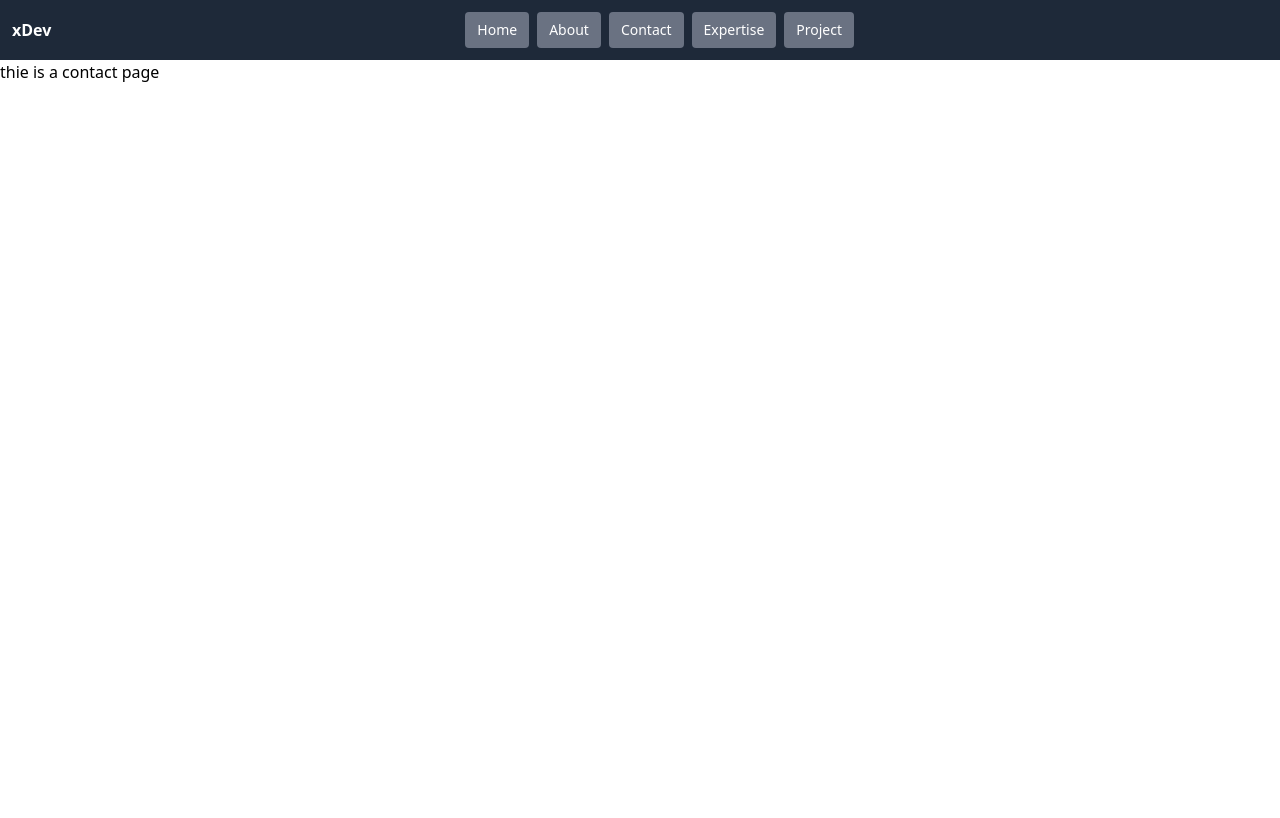
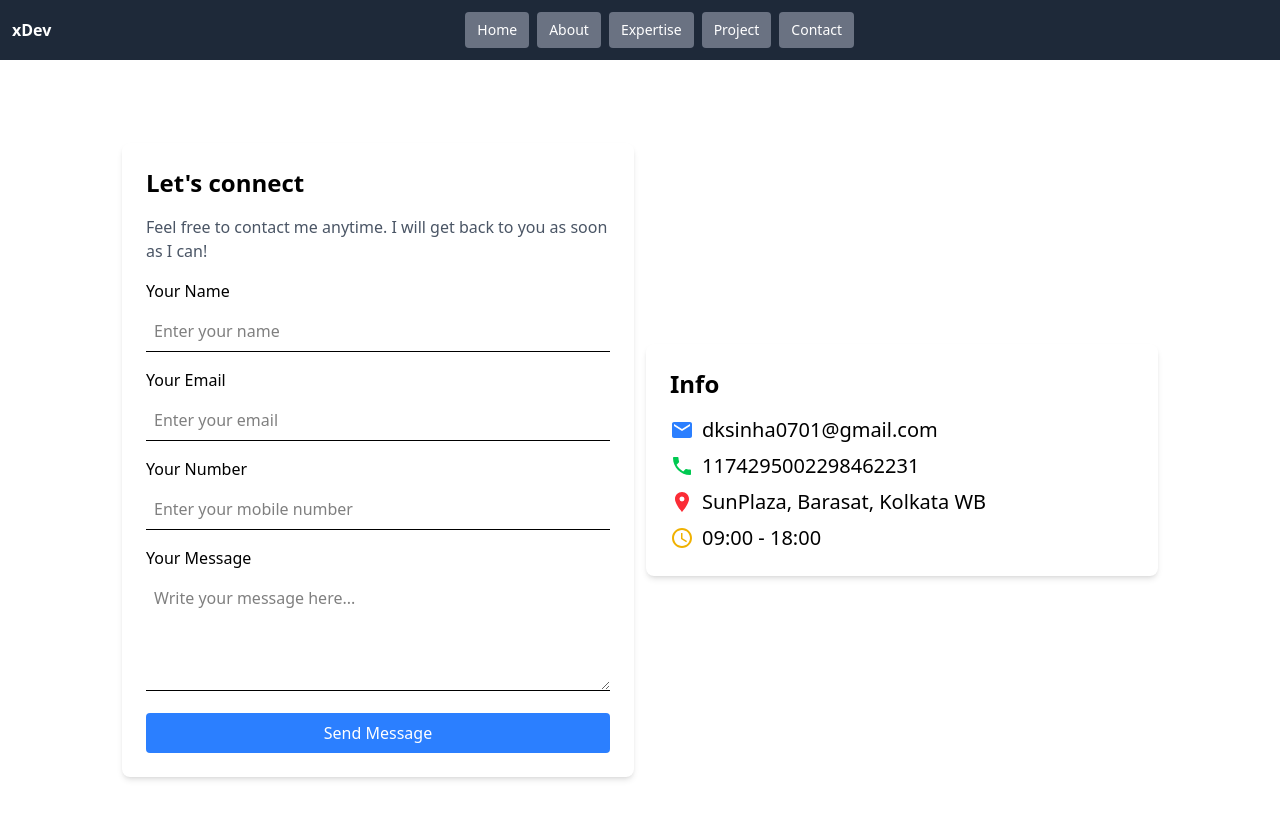
Before and after one commit to luciferdk/Dhrup-Sinha, a Next.js app: page /allPages/contact in a window 1280 px wide. Shown: the top 818 px of the page. Built offline with nearby package versions, Linux system fonts and the light colour scheme.

Commit message:
adding contactPage and fix aboutPage and homePage UI

```diff
--- a/app/allPages/about/page.tsx
+++ b/app/allPages/about/page.tsx
@@ -5,12 +5,12 @@ import { FaGithub, FaLinkedin, FaXTwitter } from "react-icons/fa6";
 export default function About() {
   return (
     <NavbarLayout>
-      <div className="bg-gray-200 m-2 md:m-2 h-full ">
-        <div className="  p-3 m-0 md:mx-10 flex flex-col md:flex-row md:items-center md:flex-wrap flex-nowrap md:items-around  h-screen ">
+      <div className="bg-gray-200 m-2 md:m-2 h-100% ">
+        <div className="  p-3 m-0 md:mx-10 flex flex-col md:flex-row md:items-center md:flex-wrap  flex-nowrap md:items-around  h-screen ">
           {/* Image section */}
-          <div>
+          <div className="flex justify-center">
             <Image
-              className=" w-full h-full object-cover"
+              className=" w-70 h-70 md:w-full md:h-full object-cover "
               src="/downloadeblfile/dhrupsi.jpeg"
               width={300}
               height={300}
@@ -52,7 +52,7 @@ export default function About() {
 
                 {/* LinkedIn Button */}
                 <a
-                  href="https://linkedin.com/in/yourusername"
+                  href="https://linkedin.com/in/dhrup-kumar-sinha-69a219310"
                   target="_blank"
                   rel="noopener noreferrer"
                   className="hover:bg-gray-700 bg-blue-400 border-2 border-red-500 p-3 rounded-lg flex items-center justify-center"
@@ -62,7 +62,7 @@ export default function About() {
 
                 {/* X (Twitter) Button */}
                 <a
-                  href="https://twitter.com/yourusername"
+                  href="https://x.com/Dksinha467530"
                   target="_blank"
                   rel="noopener noreferrer"
                   className="hover:bg-gray-700 bg-black border-2 border-red-500 p-3 rounded-lg flex items-center justify-center"
--- a/app/allPages/contact/page.tsx
+++ b/app/allPages/contact/page.tsx
@@ -1,9 +1,144 @@
+"use client";
 import NavbarLayout from "@/component/navlayout/navlayout";
+import { MdEmail, MdPhone, MdLocationOn, MdAccessTime } from "react-icons/md";
+import { useState } from "react";
 
 export default function Contact() {
+  const [formData, setFormData] = useState({
+    name: "",
+    email: "",
+    number: "",
+    message: "",
+  });
+  const [status, setStatus] = useState("");
+
+  const handleChange = (
+    e: React.ChangeEvent<HTMLInputElement | HTMLTextAreaElement>
+  ) => {
+    setFormData({ ...formData, [e.target.name]: e.target.value });
+  };
+
+  const handleSubmit = async (e: React.FormEvent) => {
+    e.preventDefault();
+    setStatus("sending...");
+
+    const response = await fetch("/api/contact", {
+      method: "POST",
+      headers: { "Content-Type": "application/json" },
+      body: JSON.stringify(formData),
+    });
+
+    if (response.ok) {
+      setStatus("Message sent successfully!");
+      setFormData({ name: "", email: "", number: " ", message: "" });
+    } else {
+      setStatus("Failed to send message. Try again leter.");
+    }
+  };
+
   return (
     <NavbarLayout>
-      <div>thie is a contact page</div>
+      <div className="flex flex-col md:flex-row items-center justify-center min-h-screen gap-3 md:gapp-3  p-6">
+        {/* Input section */}
+        <div>
+          <form
+            onSubmit={handleSubmit}
+            className="w-full max-w-lg bg-white p-6 rounded-lg shadow-md"
+          >
+            <h1 className="text-2xl font-bold mb-4">Let&apos;s connect</h1>
+            <p className="text-gray-600 mb-4">
+              Feel free to contact me anytime. I will get back to you as soon as
+              I can!
+            </p>
+
+            {/* Name Input */}
+            <label className="block mb-2 font-medium">Your Name</label>
+            <input
+              type="text"
+              name="name"
+              placeholder="Enter your name"
+              className="border-b outline-none  bg-transparent focus:border-blue-500 w-full p-2 mb-4"
+              required
+              value={formData.name}
+              onChange={handleChange}
+            />
+
+            {/* Email Input */}
+            <label className="block mb-2 font-medium">Your Email</label>
+            <input
+              type="email"
+              name="email"
+              placeholder="Enter your email"
+              className="border-b outline-none  bg-transparent focus:border-blue-500 w-full p-2 mb-4"
+              required
+              value={formData.email}
+              onChange={handleChange}
+            />
+
+            {/* Number Input */}
+            <label className="block mb-2 font-medium">Your Number</label>
+            <input
+              type="text"
+              name="number"
+              placeholder="Enter your mobile number"
+              className="border-b outline-none  bg-transparent focus:border-blue-500 w-full p-2 mb-4"
+              value={formData.number}
+              onChange={handleChange}
+            />
+
+            {/* Message Input */}
+            <label className="block mb-2 font-medium">Your Message</label>
+            <textarea
+              name="message"
+              placeholder="Write your message here..."
+              rows={4}
+              className="border-b outline-none bg-transparent focus:border-blue-500 w-full p-2 mb-4"
+              required
+              value={formData.message}
+              onChange={handleChange}
+            ></textarea>
+
+            {/* Submit Button */}
+            <button
+              type="submit"
+              className="w-full bg-blue-500 text-white py-2 rounded hover:bg-gray-600"
+            >
+              Send Message
+            </button>
+            {status && (
+              <p className="mt-4 text-center text-gray-600">{status}</p>
+            )}
+          </form>
+        </div>
+        {/* INfo Section */}
+        <div className="w-full max-w-lg bg-white p-6 rounded-lg shadow-md">
+          <h1 className="text-2xl font-bold mb-4">Info</h1>
+
+          {/* Email */}
+          <div className="flex items-center gap-2">
+            <MdEmail className="text-blue-500 w-6 h-6" />
+            <p className="text-xl">dksinha0701@gmail.com</p>
+          </div>
+
+          {/* Phone */}
+          <div className="flex items-center gap-2 mt-2">
+            <MdPhone className="text-green-500 w-6 h-6" />
+            <p className="text-xl">1174295002298462231</p>
+          </div>
+
+          {/* Address */}
+          <div className="flex items-center gap-2 mt-2">
+            <MdLocationOn className="text-red-500 w-6 h-6" />
+            <p className="text-xl">SunPlaza, Barasat, Kolkata WB</p>
+          </div>
+
+          {/* Working Hours */}
+          <div className="flex items-center gap-2 mt-2">
+            <MdAccessTime className="text-yellow-500 w-6 h-6" />
+            <p className="text-xl">09:00 - 18:00</p>
+          </div>
+        </div>
+      </div>
     </NavbarLayout>
   );
 }
--- a/app/allPages/experties/page.tsx
+++ b/app/allPages/expertise/page.tsx
@@ -1,6 +1,6 @@
 import NavbarLayout from "@/component/navlayout/navlayout";
 
-export default function Experties() {
+export default function Expertise() {
   return (
     <NavbarLayout>
       <div>
--- /dev/null
+++ b/app/api/contact/route.ts
@@ -0,0 +1,40 @@
+import { NextResponse } from "next/server";
+import nodemailer from "nodemailer";
+
+export async function POST(req: Request) {
+  try {
+    const { name, email, message } = await req.json();
+
+    // SMTP Transporter
+    const transporter = nodemailer.createTransport({
+      service: "gmail",
+      auth: {
+        user: process.env.GMAIL_USER, // Your Gmail address
+        pass: process.env.GMAIL_PASS, // Your Gmail app password
+      },
+    });
+
+    // Email Content
+    const mailOptions = {
+      from: process.env.GMAIL_USER,
+      to: process.env.GMAIL_USER, // Send to your Gmail
+      subject: "New Contact Form Submission",
+      text: `Name: ${name}\nEmail: ${email}\nMessage: ${message}`,
+    };
+
+    // Send Email
+    await transporter.sendMail(mailOptions);
+
+    return NextResponse.json(
+      { message: "Email sent successfully" },
+      { status: 200 }
+    );
+  }catch (error: unknown) {
+    console.error("Error sending email:", error); // Now error is used
+
+    return NextResponse.json(
+      { error: "Failed to send email" },
+      { status: 500 }
+    );
+  }
+}
--- a/component/navbar/navbar.tsx
+++ b/component/navbar/navbar.tsx
@@ -6,9 +6,9 @@ import { useState } from "react";
 const NavList = [
   { name: "Home", path: "/" },
   { name: "About", path: "/about" },
-  { name: "Contact", path: "/contact" },
   { name: "Expertise", path: "/expertise" },
   { name: "Project", path: "/project" },
+  { name: "Contact", path: "/contact" },
 ];
 
 export default function NavBar() {
--- a/package.json
+++ b/package.json
@@ -12,6 +12,7 @@
   },
   "dependencies": {
     "next": "15.2.4",
+    "nodemailer": "^6.10.0",
     "react": "^19.0.0",
     "react-dom": "^19.0.0",
     "react-icons": "^5.5.0"
@@ -30,6 +31,7 @@
   "devDependencies": {
     "@tailwindcss/postcss": "^4.0.17",
     "@types/node": "^22.13.14",
+    "@types/nodemailer": "^6.4.17",
     "@types/react": "^19.0.12",
     "autoprefixer": "^10.4.21",
     "eslint": "^9.23.0",
```
Also changed, not shown: 2 other files (tests, documents, lock files or other folders).
